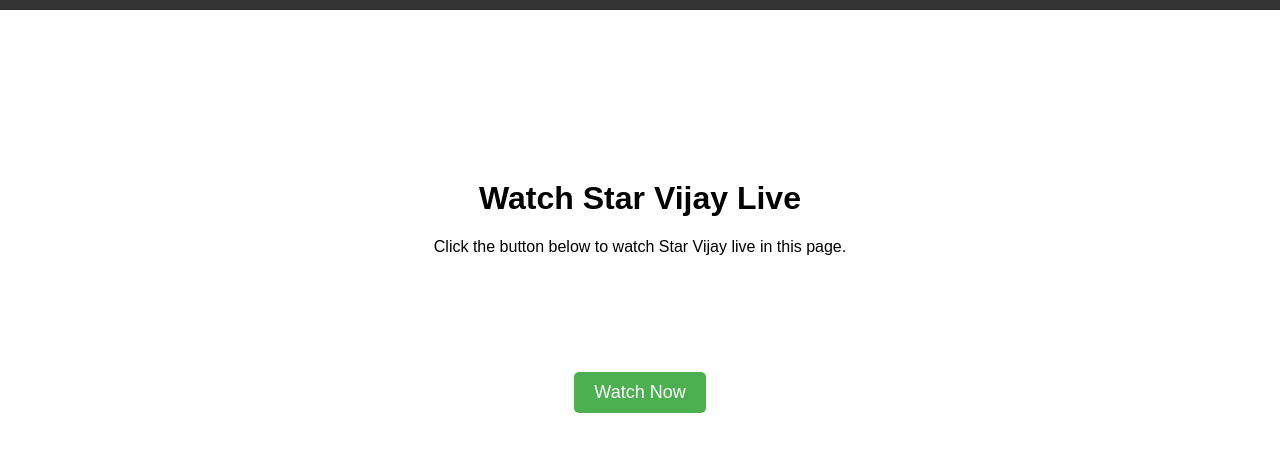
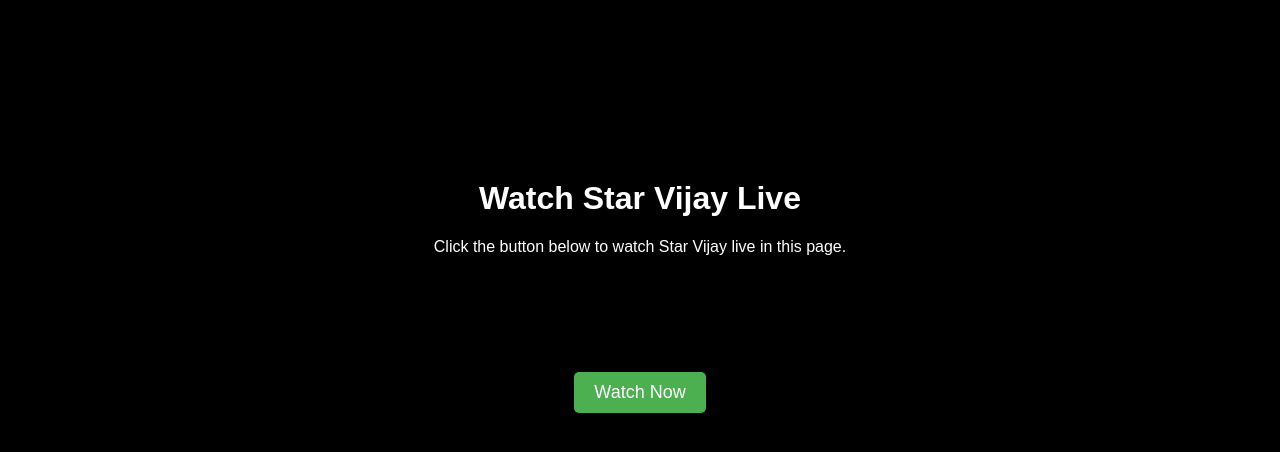
Before and after one commit to DATABASESK/PERSONAL, a plain HTML site: page index.html in a window 1280 px wide. Drawn offline with Linux system fonts and the light colour scheme.

Commit message:
index.html

```diff
--- a/index.html
+++ b/index.html
@@ -10,23 +10,17 @@
             margin: 0;
             padding: 0;
             text-align: center;
+            background-color: black; /* Set background to black */
+            color: white; /* Set text color to white */
         }
 
-        /* Black overlay that covers the top */
-        .header-overlay {
-            position: fixed;
-            top: 0;
-            left: 0;
-            width: 100%;
-            height: 10px; /* Adjust this value to cover more of the top if needed */
-            background-color: black;
-            z-index: 1000;
-            opacity: 0.8; /* Make the overlay slightly transparent */
+        /* Content */
+        .content {
+            margin-top: 180px; /* Adjust as needed */
         }
 
-        /* Content below the overlay */
-        .content {
-            margin-top: 180px; /* To prevent content from overlapping with the header */
+        h1, p {
+            color: white; /* Ensure headings and paragraphs are white */
         }
 
         .button {
@@ -47,9 +41,6 @@
     </style>
 </head>
 <body>
-    <!-- Black overlay header -->
-    <div class="header-overlay"></div>
-
     <div class="content">
         <h1>Watch Star Vijay Live</h1>
         <p>Click the button below to watch Star Vijay live in this page.</p>
```
